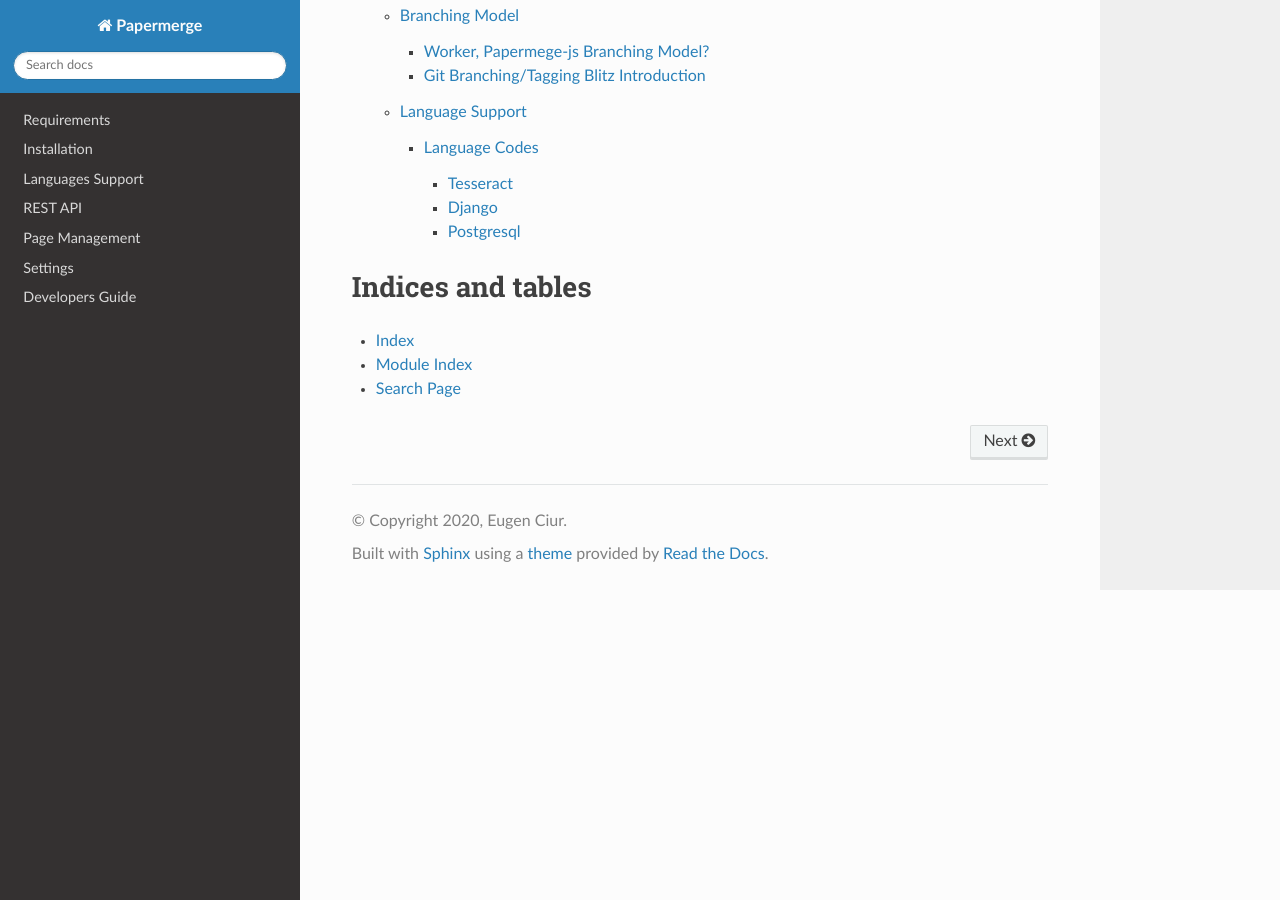
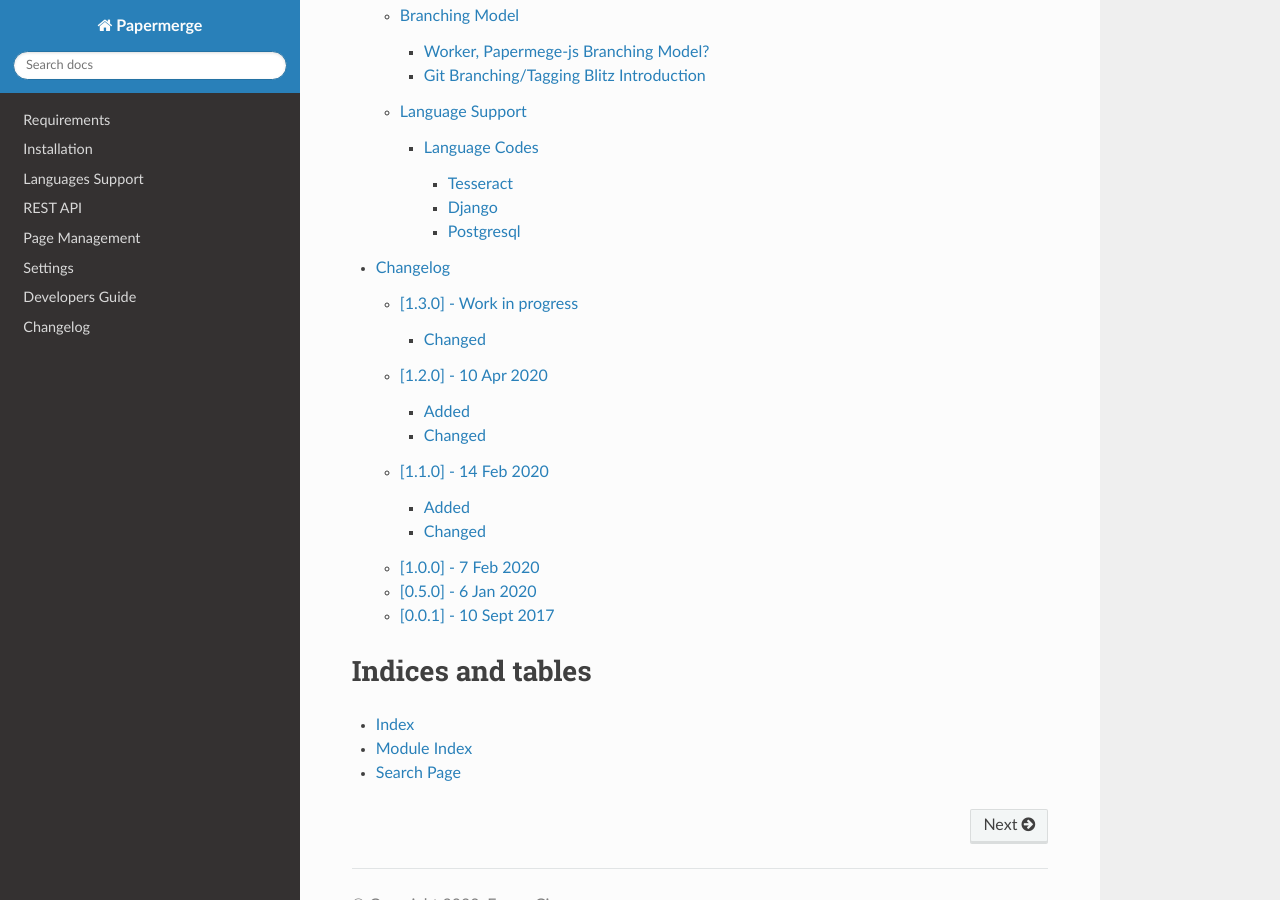
Before and after one commit to ciur/papermerge, a Sphinx documentation site: the page built from docs/source/index.rst, in a window 1280 px wide and 900 px high, scrolled down 1992 px. Built offline with Sphinx 7.4.7 and the Read the Docs theme 2.0.0, drawn with Linux system fonts in a browser that asks for light colours.

Commit message:
documentation updated. Changelog included in documentation

```diff
--- /dev/null
+++ b/docs/source/changelog.rst
@@ -0,0 +1,61 @@
+Changelog
+==========
+
+[1.3.0] - Work in progress
+############################
+
+Changed
+~~~~~~~~~
+
+- Support for OCR on all languages
+- Refactoring. Webpack's outputs moved into boss/static directory. This change simplifies initial project setup (no need to clone yet another repo)
+- Refactoring. Make Papermerge similar to [paperless](https://github.com/the-paperless-project/paperless/). I checked paperless project and I fell in love with its simplicity in setup and usage.
+- Endpoint moved from pmworker to mglib
+
+
+[1.2.0] - 10 Apr 2020
+#######################
+
+Added
+~~~~~~~
+- Delete pages
+- Reorder pages within the document
+- Cut/Paste document from one document into another
+- Paste pages into new document instance
+
+Changed
+~~~~~~~~
+
+- [Documentation](https://papermerge.readthedocs.io/en/v1.2.0/page_management.html) - updated to include Page Management feature description
+
+[1.1.0] - 14 Feb 2020
+#######################
+
+Added
+~~~~~~~
+
+- REST API support
+- Creation of multiple authentication tokens per user
+- Endpoint /api/document/upload for uploading documents
+- Rest API [feature demo ](https://www.youtube.com/watch?v=OePTvPcnoMw)
+
+Changed
+~~~~~~~~
+
+- [Documentation](https://papermerge.readthedocs.io/en/v1.1.0/rest_api.html) - updated to include REST API description
+
+[1.0.0] - 7 Feb 2020
+#####################
+
+Open sourced version is more or less stable.
+
+[0.5.0] - 6 Jan 2020
+#####################
+
+Project open sourced (also with lots of refactoring)
+
+[0.0.1] - 10 Sept 2017
+#######################
+
+Initial commit. Project started as free time pet project.
+It was named vermilion, digilette and only later papermerge.
--- a/docs/source/index.rst
+++ b/docs/source/index.rst
@@ -23,6 +23,7 @@
    page_management
    settings
    developers_guide/index
+   changelog
 
 
 
--- a/docs/source/installation/index.rst
+++ b/docs/source/installation/index.rst
@@ -1,8 +1,14 @@
 Installation
 ==============
 
+
 There are different methods to install Papermerge. They differ
 by amount of effort required and purpose.
+
+.. warning::
+
+    Starting with version 1.3.0 (which is now in development), manual installation will be simplified a lot. It will be as easy as 1. pip install papermerge 2. ./manage.py migrate 3. ./manage.py createsuperuser 4. ./manage.py runserver
+
 
 .. toctree::
    :maxdepth: 4
```
